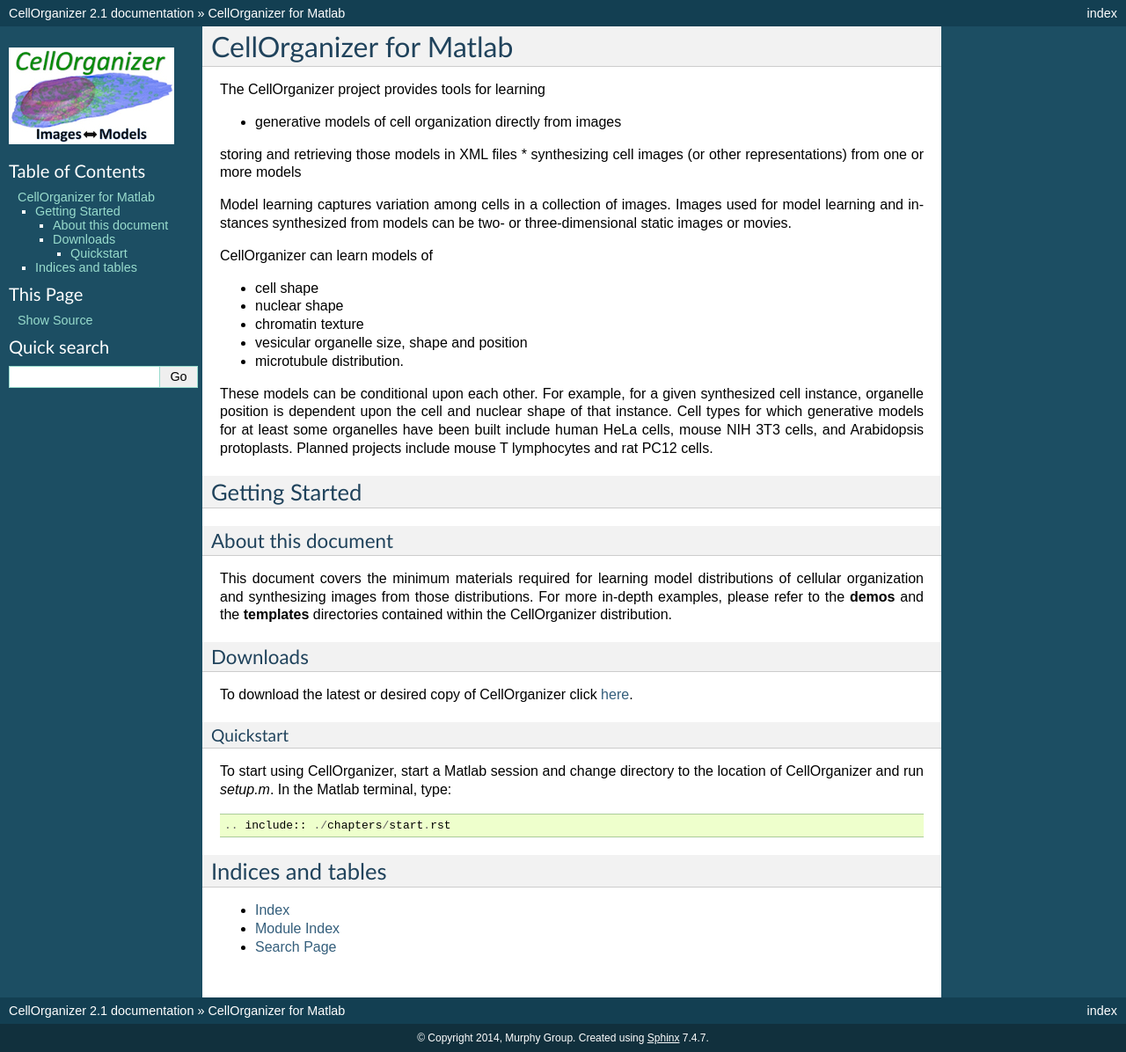
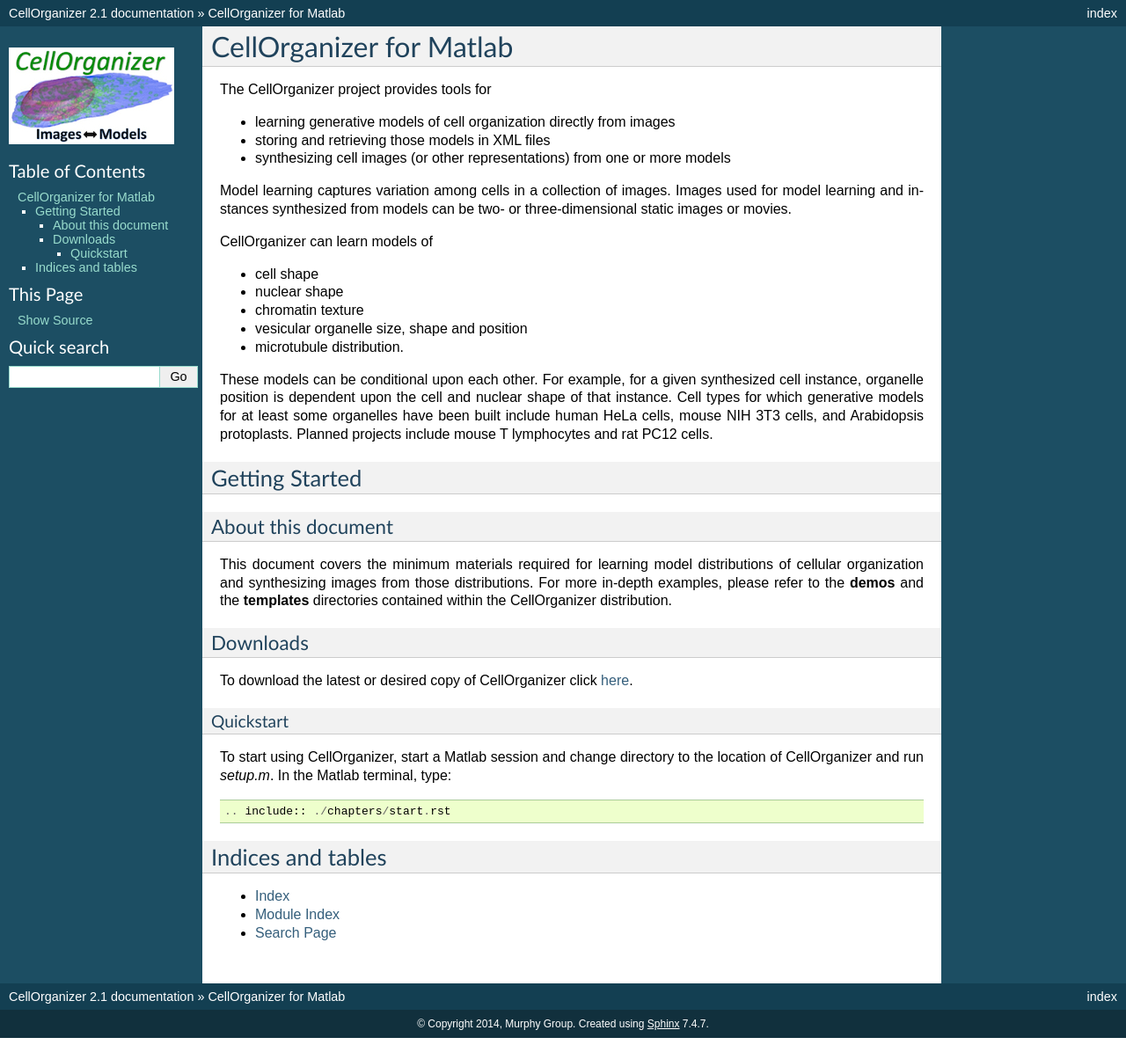
Before and after one commit to murphygroup/cellorganizer-documentation_old, a Sphinx documentation site: the page built from source/index.rst, in a window 1280 px wide. Shown: the whole page at 88% size. Built offline with Sphinx 7.4.7, drawn with Linux system fonts in a browser that asks for light colours.

```diff
--- a/source/index.rst
+++ b/source/index.rst
@@ -6,10 +6,10 @@
 CellOrganizer for Matlab
 ========================
 
-The CellOrganizer project provides tools for learning
+The CellOrganizer project provides tools for
 
-* generative models of cell organization directly from images
-storing and retrieving those models in XML files
+* learning generative models of cell organization directly from images
+* storing and retrieving those models in XML files
 * synthesizing cell images (or other representations) from one or more models
 
 Model learning captures variation among cells in a collection of images. Images used for model learning and instances synthesized from models can be two- or three-dimensional static images or movies.
```
